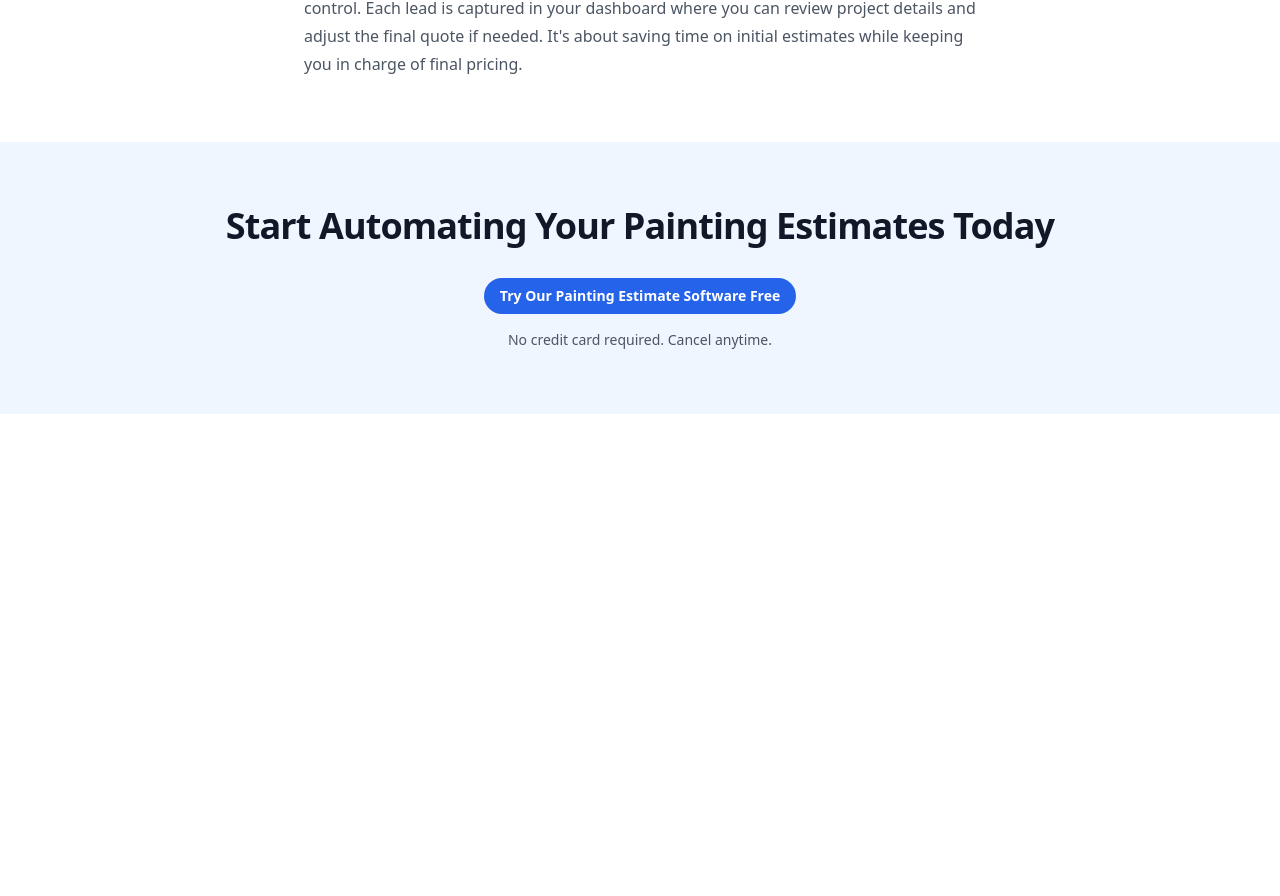
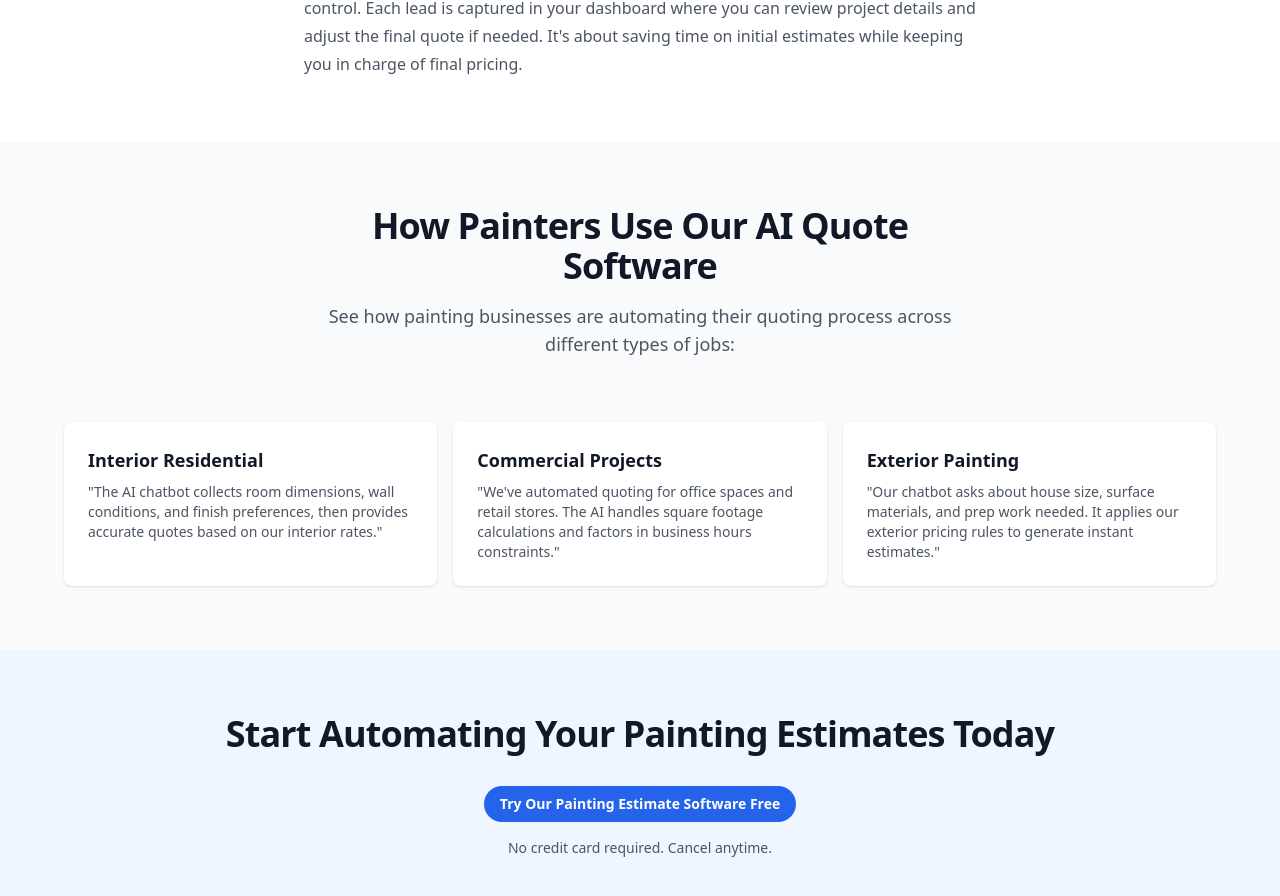
Before and after one commit to reganthompson23/quoteai, a React (Vite) app: page /ai-quoting-software-for-painters in a window 1280 px wide. Shown: the part 2094-2990 px from the top of the page. Before the commit the page ends 2508 px from the top, so only its background shows below. Built offline with nearby package versions, Linux system fonts and the light colour scheme; no server answers.

Commit message:
feat: Add Use Cases section to painters landing page for improved SEO

```diff
--- a/src/pages/seo/ai-quoting-software-for-painters.tsx
+++ b/src/pages/seo/ai-quoting-software-for-painters.tsx
@@ -3,6 +3,7 @@ import { Helmet } from 'react-helmet';
 import { Button } from '../../components/ui/Button';
 import { Container } from '../../components/layout/Container';
 import { MessageSquare, Clock, Calculator } from 'lucide-react';
+import { Link } from 'react-router-dom';
 
 const benefits = [
   {
@@ -184,6 +185,44 @@ export function PaintersLanding() {
         </Container>
       </section>
 
+      {/* Use Cases */}
+      <section aria-labelledby="use-cases-title" className="bg-gray-50">
+        <Container className="py-16">
+          <div className="mx-auto max-w-7xl px-6 lg:px-8">
+            <div className="mx-auto max-w-2xl lg:text-center">
+              <h2 id="use-cases-title" className="text-3xl font-bold tracking-tight text-gray-900 sm:text-4xl">
+                How Painters Use Our AI Quote Software
+              </h2>
+              <p className="mt-4 text-lg text-gray-600">
+                See how painting businesses are automating their quoting process across different types of jobs:
+              </p>
+            </div>
+            <div className="mx-auto mt-16 max-w-2xl lg:max-w-none">
+              <div className="grid grid-cols-1 gap-4 sm:grid-cols-2 lg:grid-cols-3">
+                <div className="relative block p-6 bg-white rounded-lg shadow">
+                  <h3 className="text-lg font-semibold text-gray-900">Interior Residential</h3>
+                  <p className="mt-2 text-sm text-gray-600">
+                    "The AI chatbot collects room dimensions, wall conditions, and finish preferences, then provides accurate quotes based on our interior rates."
+                  </p>
+                </div>
+                <div className="relative block p-6 bg-white rounded-lg shadow">
+                  <h3 className="text-lg font-semibold text-gray-900">Commercial Projects</h3>
+                  <p className="mt-2 text-sm text-gray-600">
+                    "We've automated quoting for office spaces and retail stores. The AI handles square footage calculations and factors in business hours constraints."
+                  </p>
+                </div>
+                <div className="relative block p-6 bg-white rounded-lg shadow">
+                  <h3 className="text-lg font-semibold text-gray-900">Exterior Painting</h3>
+                  <p className="mt-2 text-sm text-gray-600">
+                    "Our chatbot asks about house size, surface materials, and prep work needed. It applies our exterior pricing rules to generate instant estimates."
+                  </p>
+                </div>
+              </div>
+            </div>
+          </div>
+        </Container>
+      </section>
+
       {/* Sign Up Section */}
       <section aria-labelledby="cta-title" className="bg-blue-50">
         <Container className="py-16">
```
